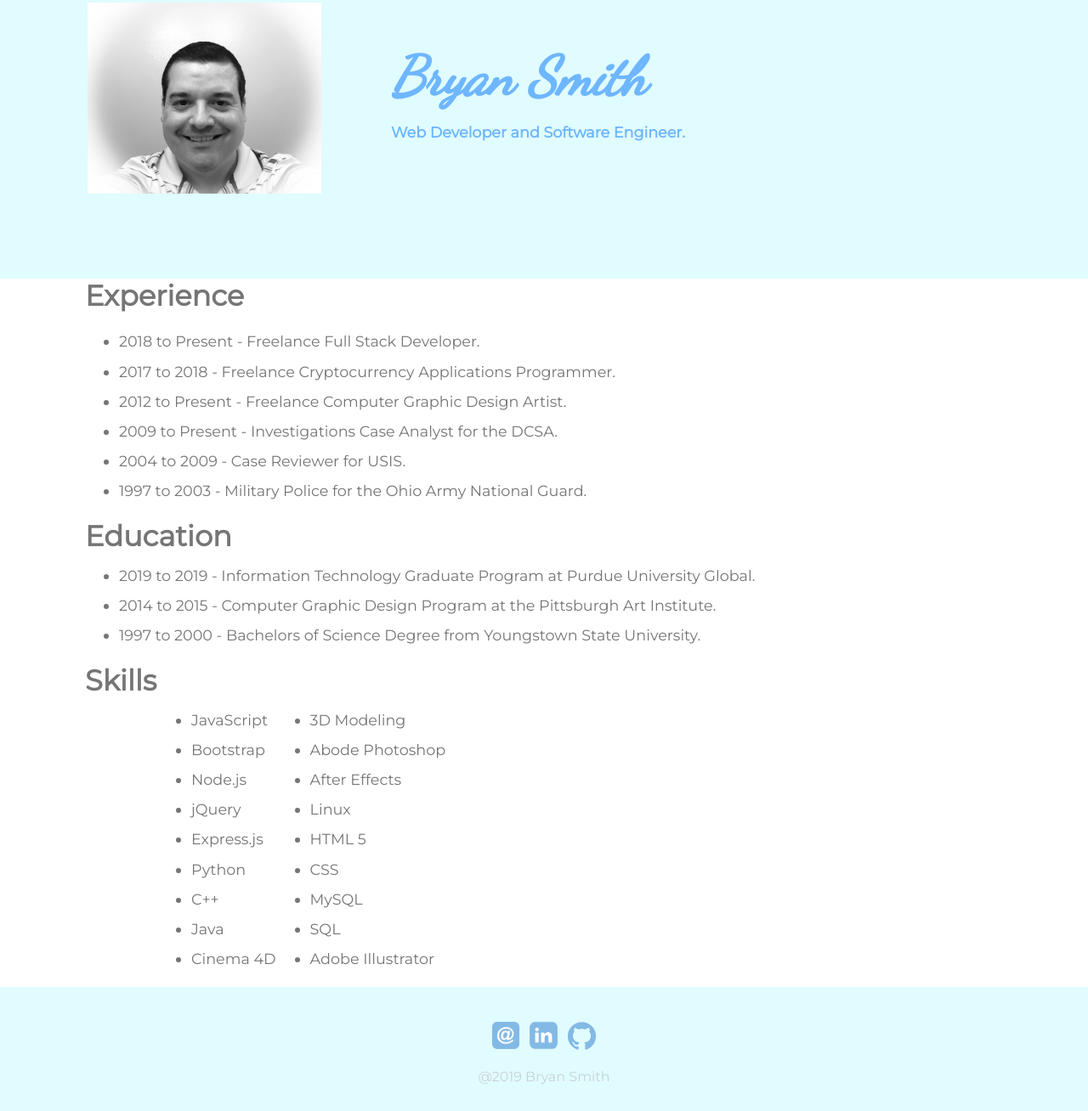
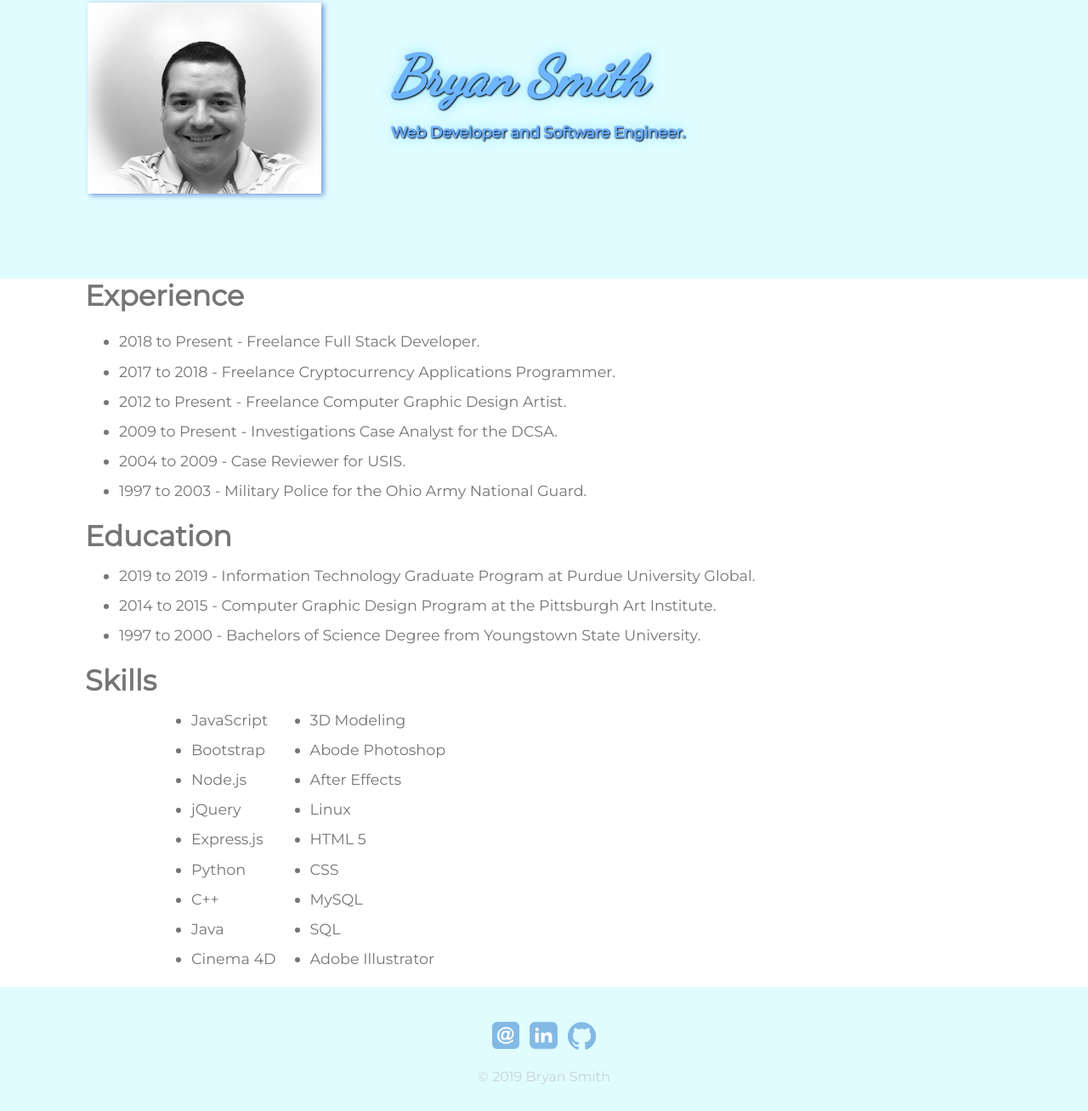
Before and after one commit to Bryans-code-bits/cv, a plain HTML site: page index.html in a window 1280 px wide. Shown: the part 92-1400 px from the top of the page at 85% size. Drawn offline with nearby package versions, Linux system fonts and the light colour scheme.

Commit message:
updated files

```diff
--- a/css/style.css
+++ b/css/style.css
@@ -12,11 +12,13 @@ h1 {
   margin-left: 0;
   margin-top: 50px;
   padding: 0 0 0 0;
+  text-shadow: 1px 1px 2px black, 0 0 15px #78e2fd, 0 0 2px #002bff;
 }
 
 h2 {
   text-align: left;
   font-size: 2.1rem;
+
 }
 
 .icon-mail:hover {
@@ -47,6 +49,14 @@ h2 {
   text-align: left;
 }
 
+.title-shadow-text{
+  color: #6eb6ff;
+  font-size: 1.1rem;
+  font-weight: bold;
+  text-align: left;
+  text-shadow: 1px 1px 2px black, 0 0 15px #78e2fd, 0 0 2px #002bff;
+}
+
 .top-section {
   padding: 85px 50px 0 0;
 }
@@ -54,6 +64,7 @@ h2 {
 .profile-image {
   height: 225px;
   width: 275px;
+  filter: drop-shadow(3px 2px 3px #7098da);
 }
 
 .container-fluid {
@@ -96,7 +107,7 @@ h2 {
 }
 
 .copyright-tag:hover {
-  text-shadow: 1px 1px 2px black, 0 0 25px #78e2fd, 0 0 5px #002bff;
+  text-shadow: 1px 1px 2px black, 0 0 15px #78e2fd, 0 0 2px #002bff;
 }
 
 .linkedin {
--- a/index.html
+++ b/index.html
@@ -18,7 +18,7 @@
       </div>
       <div class="column-two col-sm-12 col-md-12 col-lg-8 col-xl-8">
         <h1><em><strong>Bryan Smith</strong></em></h1>
-        <p class="page-text">
+        <p class="title-shadow-text">
           Web Developer and Software Engineer.
         </p>
       </div>
@@ -138,7 +138,7 @@
       <a class="icon-github" href="https://github.com/Bryans-code-bits" target="_blank"><img src="images/Github-b.png" height="33" width="33" alt="Github icon" /></a>
 
       <div class="copyright-tag">
-        @2019 Bryan Smith
+        © 2019 Bryan Smith
       </div>
     </p>
   </div>
```
